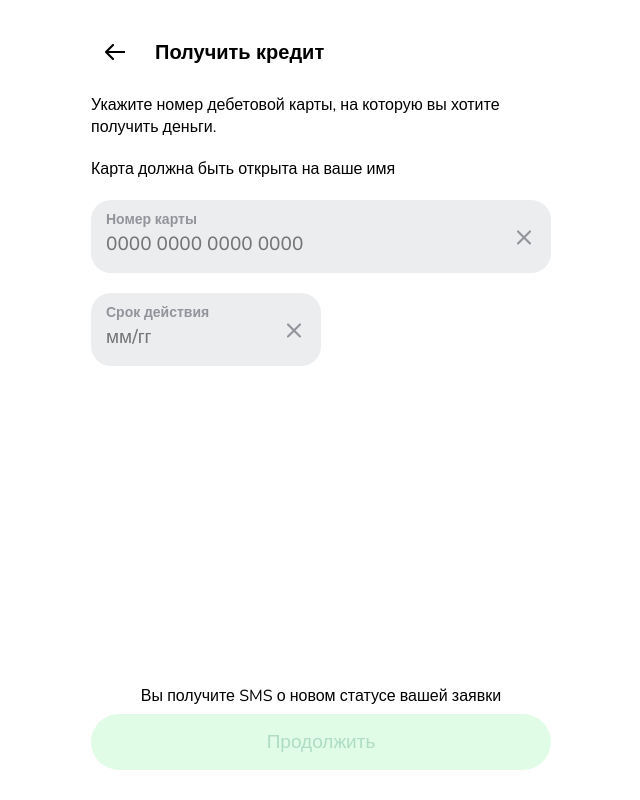
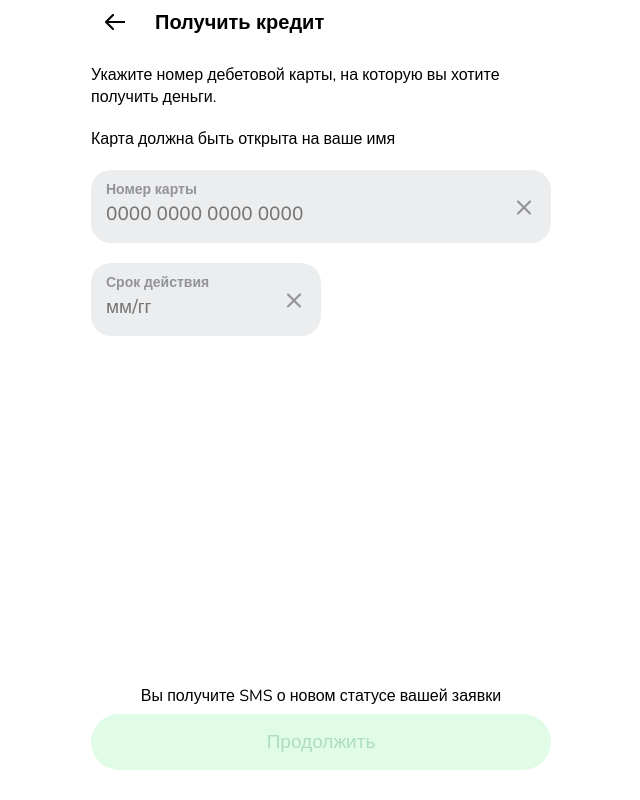
Before and after one commit to IslomYusupov1/paynet-loan-3, a React (Vite) app: page /card in a window 1280 px wide. Shown: the whole page, without its empty margins (319-959 px from the left). Built offline with nearby package versions, Linux system fonts and the light colour scheme; no server answers.

Commit message:
init project

```diff
--- a/src/index.css
+++ b/src/index.css
@@ -15,7 +15,8 @@ p , h2, span, h1, h3, h4, h5, h6 {
   font-family: "Nunito", sans-serif !important;
 }
 .main-height-container {
-  margin-top: 30px !important;
+  margin: 0;
+  padding-top: env(safe-area-inset-top, 44px);
 }
 .face-container {
   width: 100%;
```
